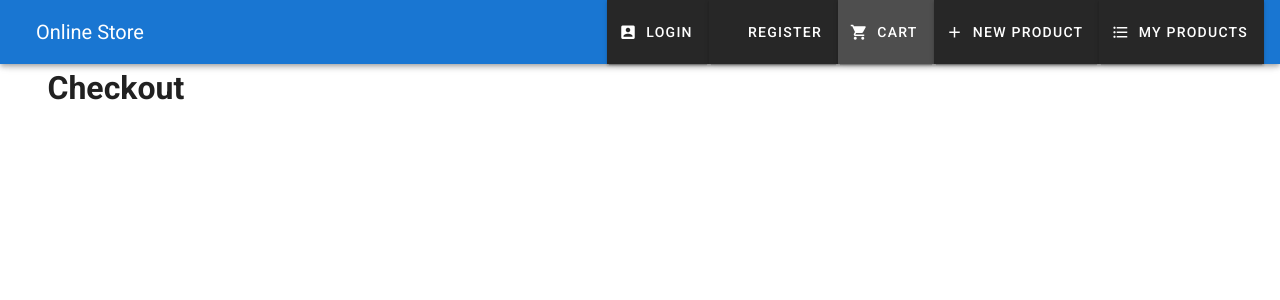
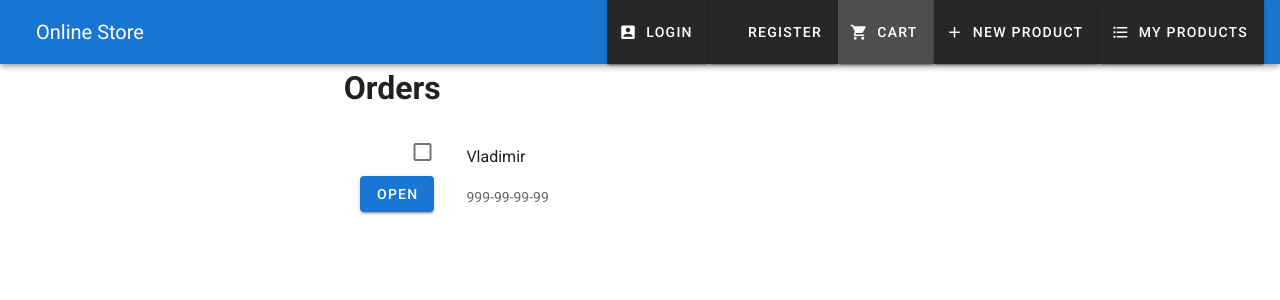
Before and after one commit to vladimirKartyshov/Online-Store, a Vue app: page /checkout in a window 1280 px wide. Shown: the top 300 px of the page. Built offline with nearby package versions, Linux system fonts and the light colour scheme.

Commit message:
Новый товар страница

```diff
--- a/src/components/User/Checkout.vue
+++ b/src/components/User/Checkout.vue
@@ -1,8 +1,44 @@
 <template>
     <v-container>
         <v-layout row>
-            <v-flex xs12>
-                <h1>Checkout</h1>
+            <v-flex xs12 sm6 offset-sm3>
+                <h1 class="text-secondary mb-3">Orders</h1>
+                <v-list
+                        flat
+                        subheader
+                        three-line
+                >
+                    <v-list-item-group
+                            v-model="settings"
+                            multiple
+                            active-class=""
+                    >
+                        <v-list-item
+                                avatar
+                                v-for="(order, i) in orders"
+                                :key="i"
+                        >
+                            <template >
+                                <v-list-item-action>
+                                    <v-checkbox
+                                            color="success"
+                                            :input-value="order.done"
+                                            @change="markDone(order)"
+                                    ></v-checkbox>
+                                    <v-btn
+                                            :to="'/product/' + order.productId"
+                                            class="primary mt-3"
+                                            >Open</v-btn>
+                                </v-list-item-action>
+
+                                <v-list-item-content>
+                                    <v-list-item-title>{{order.name}}</v-list-item-title>
+                                    <v-list-item-subtitle>{{order.phone}}</v-list-item-subtitle>
+                                </v-list-item-content>
+                            </template>
+                        </v-list-item>
+                    </v-list-item-group>
+                </v-list>
             </v-flex>
         </v-layout>
     </v-container>
@@ -11,7 +47,22 @@
 <script>
     export default {
         data () {
-            return{}
+            return{
+                orders: [
+                    {
+                        id: 'test',
+                        name: 'Vladimir',
+                        phone: '999-99-99-99',
+                        productId: '1',
+                        done: false
+                    }
+                ]
+            }
+        },
+        methods: {
+            markDone (order) {
+                order.done = true
+            }
         }
     }
 </script>
```
